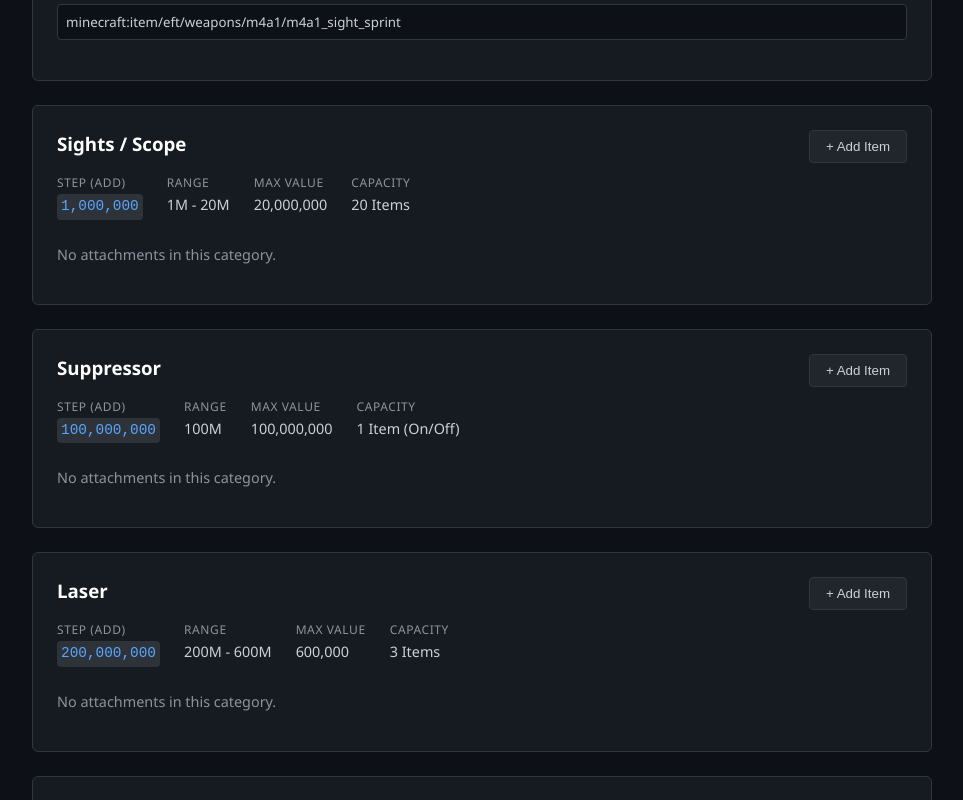
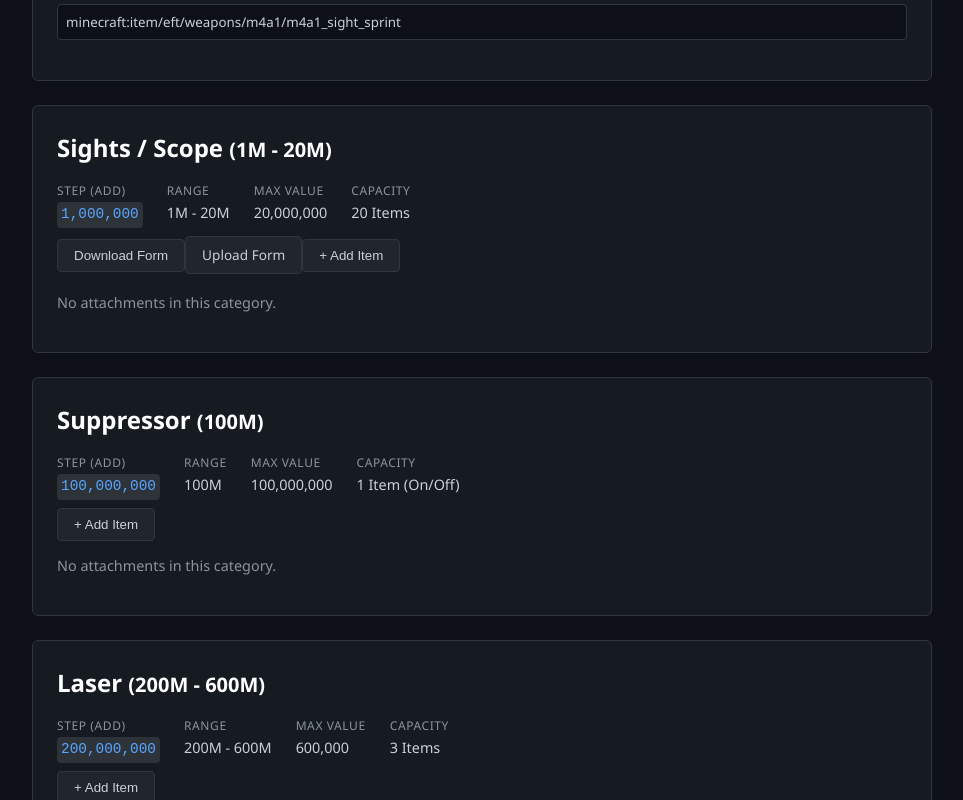
Before and after one commit to ASTRICKK/Quartek-Weapon-Attachment-Generator, a React (Vite) app: page / in a window 1280 px wide. Shown: the part 1340-2140 px from the top of the page, without its empty margins (158-1121 px from the left). Built offline with nearby package versions, Linux system fonts and the light colour scheme.

Commit message:
feature(V2): added form for sight and scope

```diff
--- a/src/App.tsx
+++ b/src/App.tsx
@@ -201,9 +201,9 @@ export default function App() {
 
                 return (
                     <div key={cat.id} className="card">
-                        <div className="flex-between" style={{ alignItems: 'flex-start' }}>
+                        <div className="flex-row-between" style={{ alignItems: 'flex-start' }}>
                             <div>
-                                <h3>{cat.label}</h3>
+                                <h2>{cat.label} <small>({cat.range})</small></h2>
                                 <div className="info-grid">
                                     <div className="info-item">
                                         <span className="label">Step (ADD)</span>
@@ -222,7 +222,61 @@ export default function App() {
                                         <span className="value">{cat.support}</span>
                                     </div>
                                 </div>
+
                             </div>
+
+                            <div className="flex-row" style={{ gap: '10px' }}>
+                                {cat.id === 'sight' && (
+                                    <>
+                                        <button
+                                            className="btn"
+                                            onClick={() => {
+                                                const presets = store.categoryPresets[cat.id] || [];
+                                                const blob = new Blob([JSON.stringify(presets, null, 2)], { type: 'application/json' });
+                                                const url = URL.createObjectURL(blob);
+                                                const a = document.createElement('a');
+                                                a.href = url;
+                                                a.download = `presets_${cat.id}.json`;
+                                                document.body.appendChild(a);
+                                                a.click();
+                                                document.body.removeChild(a);
+                                            }}
+                                            title="Download Name Sequence"
+                                        >
+                                            Download Form
+                                        </button>
+                                        <label className="btn" style={{ cursor: 'pointer' }} title="Upload Name Sequence">
+                                            Upload Form
+                                            <input
+                                                type="file"
+                                                accept=".json"
+                                                style={{ display: 'none' }}
+                                                onChange={(e) => {
+                                                    const file = e.target.files?.[0];
+                                                    if (!file) return;
+                                                    const reader = new FileReader();
+                                                    reader.onload = (ev) => {
+                                                        try {
+                                                            const json = JSON.parse(ev.target?.result as string);
+                                                            if (Array.isArray(json)) {
+                                                                store.setCategoryPreset(cat.id, json);
+                                                                alert(`Loaded ${json.length} names for ${cat.label}`);
+                                                            } else {
+                                                                alert('Invalid format: Expected array of strings.');
+                                                            }
+                                                        } catch (err) {
+                                                            alert('Error parsing JSON');
+                                                        }
+                                                    };
+                                                    reader.readAsText(file);
+                                                    // Reset input
+                                                    e.target.value = '';
+                                                }}
+                                            />
+                                        </label>
+                                    </>
+                                )}
+
                                 <button
                                     onClick={() => store.addAttachment(cat.id)}
                                     disabled={isFull}
@@ -230,6 +284,7 @@ export default function App() {
                                 >
                                     {isFull ? 'Max Capacity' : '+ Add Item'}
                                 </button>
+                            </div>
                         </div>
 
                         {hasItems ? (
--- a/src/index.css
+++ b/src/index.css
@@ -84,7 +84,8 @@ input:focus {
     border-color: transparent;
 }
 
-button {
+button,
+.btn {
     cursor: pointer;
     background: #21262d;
     border: 1px solid var(--border-color);
@@ -92,6 +93,9 @@ button {
     padding: 0.5rem 1rem;
     border-radius: 4px;
     transition: 0.2s;
+    display: inline-block;
+    /* Added for label support */
+    text-align: center;
 }
 
 button:hover {
--- a/src/store.ts
+++ b/src/store.ts
@@ -21,6 +21,7 @@ export interface GeneratorStore {
     weaponName: string;
     basePaths: Record<WeaponState, string>;
     basePathsSight: Record<WeaponState, string>;
+    categoryPresets: Record<string, string[]>; // New State
 
     // State Offsets (e.g. Scope=+1000)
     offsets: Record<WeaponState, number>;
@@ -31,6 +32,7 @@ export interface GeneratorStore {
     // Actions
     setBaseId: (val: number) => void;
     setPathConfig: (folderName: string, weaponName: string) => void; // New Action
+    setCategoryPreset: (categoryId: string, names: string[]) => void; // New Action
     setBasePath: (state: WeaponState, path: string) => void;
     setBasePathSight: (state: WeaponState, path: string) => void;
     setOffset: (state: WeaponState, val: number) => void;
@@ -48,6 +50,13 @@ const INITIAL_OFFSETS: Record<WeaponState, number> = {
     reload: 2000,
     sprint: 3000
 };
+
+const INITIAL_SIGHT_PRESETS = [
+    'ekp8', 'ekp8_dovetail', 'hhs1_off', 'hhs1_on', 'vudu',
+    'xps3', 'hs401g5', 'deltapoint', 'hamr_deltapoint', 'hamr_optic',
+    'snpu', 'okp7', 'okp7_dovetail', 'pso', 'srs02',
+    't1', 'valday', 'blank', 'blank', 'blank'
+];
 
 // Start with empty to force generation from defaults, or set explicitly
 const INITIAL_BASE = {
@@ -77,10 +86,15 @@ export const useStore = create<GeneratorStore>((set) => ({
     weaponName: INITIAL_BASE.name,
     basePaths: generateBasePaths(INITIAL_BASE.folder, INITIAL_BASE.name),
     basePathsSight: generateBasePathsSight(INITIAL_BASE.folder, INITIAL_BASE.name),
+    categoryPresets: { sight: INITIAL_SIGHT_PRESETS }, // Init
     offsets: { ...INITIAL_OFFSETS },
     attachments: [],
 
     setBaseId: (val) => set({ baseId: val }),
+
+    setCategoryPreset: (categoryId, names) => set((s) => ({
+        categoryPresets: { ...s.categoryPresets, [categoryId]: names }
+    })),
 
     setPathConfig: (folder, name) => set((s) => {
         // Regenerate Base Paths
@@ -136,11 +150,14 @@ export const useStore = create<GeneratorStore>((set) => ({
 
         // Find first available slot
         let nextValue = category.step;
+        let slotIndex = 0; // 0-based index for presets
+
         for (let i = 1; i <= (category.limit || 999); i++) {
             const candidate = i * category.step;
             const taken = existingItems.some(a => a.addValue === candidate);
             if (!taken) {
                 nextValue = candidate;
+                slotIndex = i - 1;
                 break;
             }
         }
@@ -148,7 +165,13 @@ export const useStore = create<GeneratorStore>((set) => ({
         const folder = SECTION_FOLDERS[categoryId] || categoryId;
         const weaponFolder = s.weaponFolderName;
 
-        const name = 'New Item';
+        // Name Logic: Preset -> "Item X" fallback
+        let name = `Item ${slotIndex + 1}`;
+        const presets = s.categoryPresets[categoryId];
+        if (presets && presets.length > slotIndex) {
+            name = presets[slotIndex];
+        }
+
         const cleanName = name.replace(/\s+/g, '_');
 
         const newAttachment: AttachmentConfig = {
```
Lines whose indentation alone changed are shown as unchanged.
